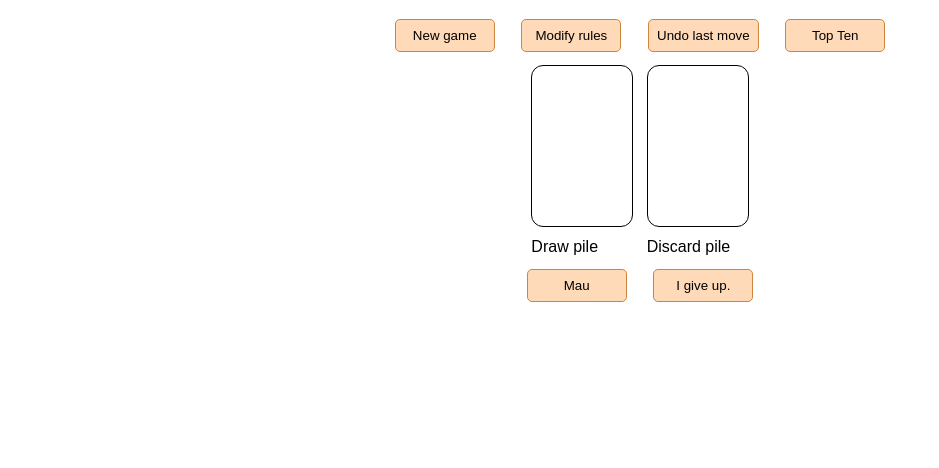
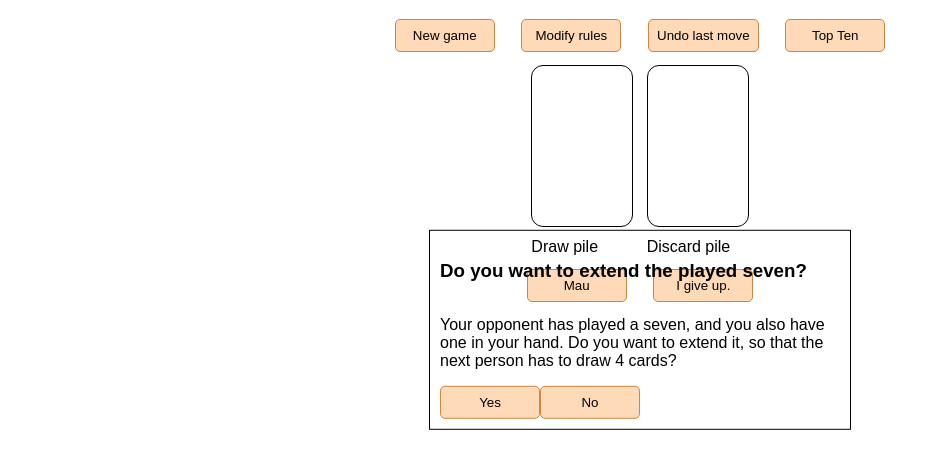
Before and after one commit to beitist/simple-mau-mau, a plain HTML site: page index.html in a window 1280 px wide. Shown: the part 70-538 px from the top of the page, without its empty margins (0-939 px from the left). Drawn offline with Linux system fonts and the light colour scheme.

Commit message:
feat: add extend 7 modal

```diff
--- a/index.html
+++ b/index.html
@@ -45,6 +45,18 @@
         <button id="button-giveup" class="player-button">I give up.</button>
       </div>
 
+      <div id="extend-seven" class="modal closed">
+        <h3>Do you want to extend the played seven?</h3>
+        <p>Your opponent has played a seven, and you also have one in your hand.
+          Do you want to extend it, so that the next person has to draw 4 cards?
+        </p>
+        <button id="extend-seven-yes">Yes</button>
+        <button id="extend-seven-no">No</button>
+      </div>
+
+      <div id="modal-overlay" class="modal-overlay closed">
+      </div>
+
     </main>
   </body>
 </html>
--- a/styles/design.css
+++ b/styles/design.css
@@ -86,3 +86,34 @@ div#opponents {
   margin: 5pt;
   transform: rotate(10deg);
 }
+
+.modal {
+  position: fixed;
+  top: 50%;
+  left: 50%;
+  transform: translate(-50%, -50%);
+  z-index: 1010;
+  border: 1px solid black;
+  padding: 10px;
+}
+
+.closed {
+  display: none;
+}
+
+#extend-seven {
+  width: 400px;
+  max-width: 100%;
+  display: flex;
+  flex-wrap: wrap;
+}
+
+.modal-overlay {
+  z-index: 1000;
+  position: fixed;
+  top: 0;
+  left: 0;
+  width: 100%;
+  height: 100%;
+  background-color: black;
+}
```
